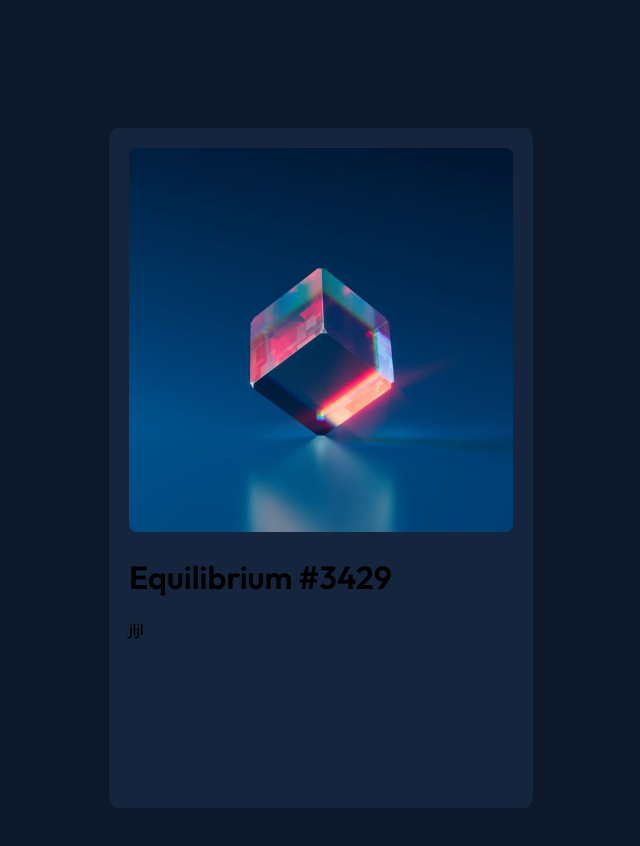
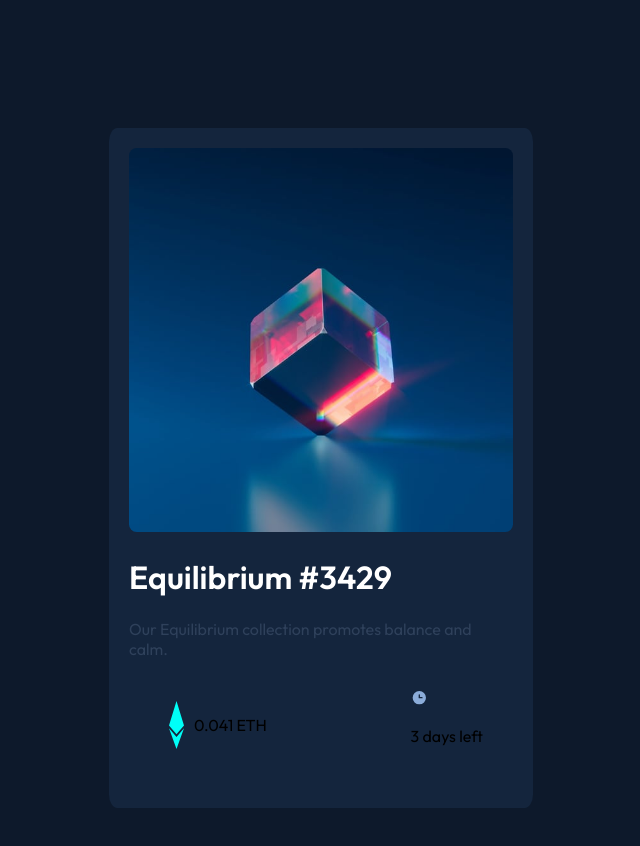
Before and after one commit to aronsz1986/CSS-card, a plain HTML site: page index.html in a window 1280 px wide. Shown: the whole page, without its empty margins (319-959 px from the left). Drawn offline with Linux system fonts and the light colour scheme.

Commit message:
I styled the left-side image and text.

```diff
--- a/index.html
+++ b/index.html
@@ -21,7 +21,26 @@
     <div class="card-container">
       <img class="image" src="images/image-equilibrium.jpg" alt="" />
       <h1 class="heading">Equilibrium #3429</h1>
-      <p>jljl</p>
+      <p class="paragraph">
+        Our Equilibrium collection promotes balance and calm.
+      </p>
+
+      <div class="row">
+        <div class="left-side">
+          <img class="image-left" src="images/icon-ethereum.svg" alt="" />
+
+          <p class="left-side-line">0.041 ETH</p>
+        </div>
+
+        <div class="righ-side">
+          <img src="images/icon-clock.svg" alt="" />
+          <p class="right-side-line">3 days left</p>
+        </div>
+      </div>
+      <div class="bottom">
+        <!-- <img src="images/image-avatar.png" alt="" /> -->
+        <!-- <p class="bottomline">Creation of Jules Wyvern</p> -->
+      </div>
     </div>
   </body>
 </html>
--- a/styles.css
+++ b/styles.css
@@ -21,3 +21,29 @@ body {
   border-radius: 2%;
   color: white;
 }
+
+h1 {
+  color: white;
+}
+
+.paragraph {
+  color: hsl(215, 32%, 27%);
+}
+
+.row {
+  display: flex;
+  flex-direction: row;
+  justify-content: space-between;
+  margin: 30px;
+}
+
+.left-side {
+  display: flex;
+  align-items: center;
+}
+
+.image-left {
+  width: 15px;
+  height: 48px;
+  margin: 10px;
+}
```
